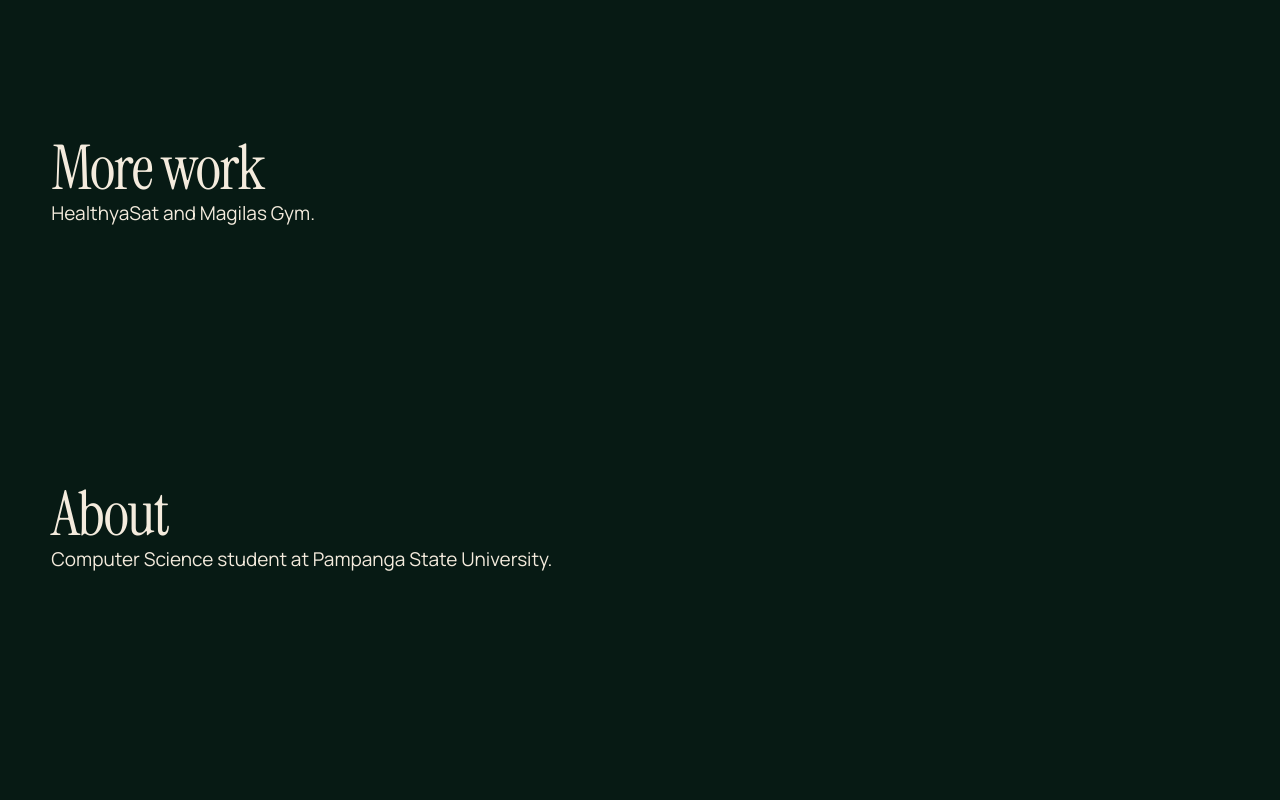
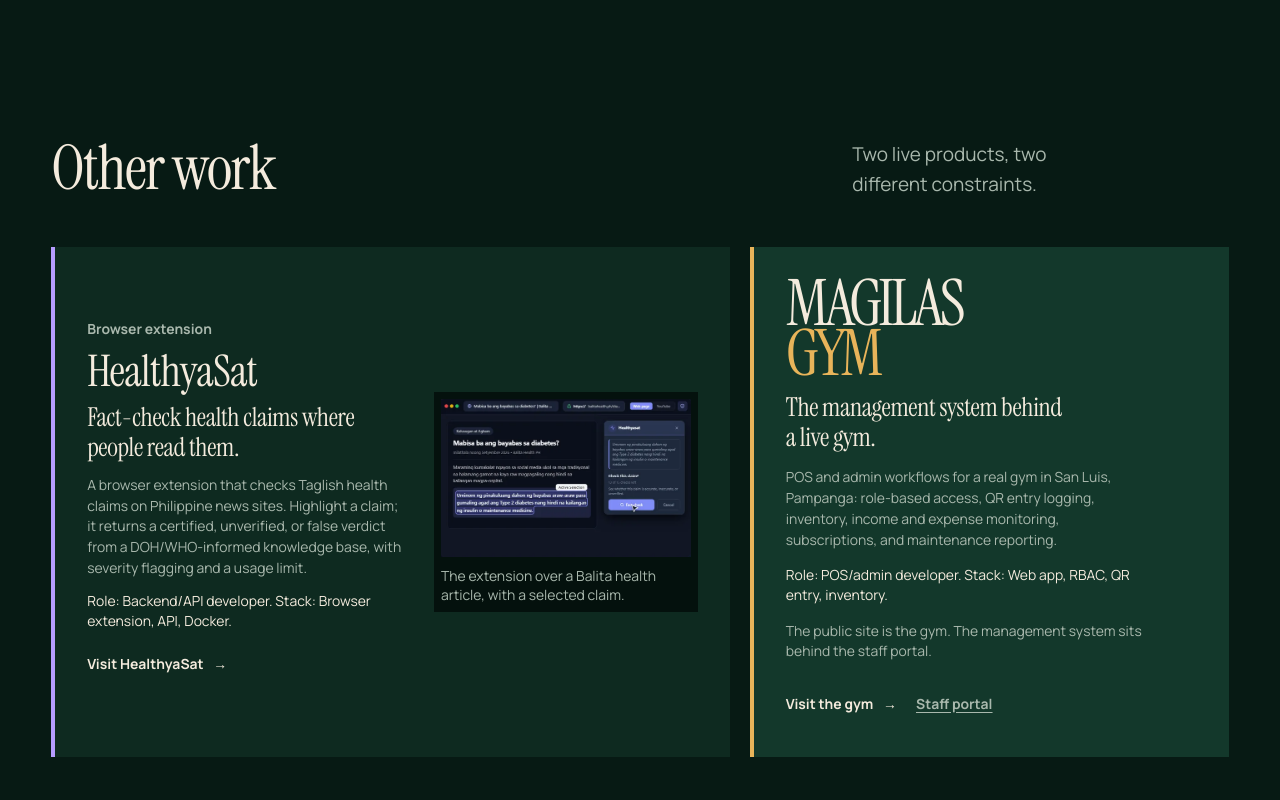
Before and after one commit to medinaadrianpanlilio-design/portfolio-site, a React (Vite) app: page / in a window 1280 px wide. Shown: the part 5540-6340 px from the top of the page. Built offline with nearby package versions, Linux system fonts and the light colour scheme.

Commit message:
feat: add HealthyaSat and Magilas Gym work

```diff
--- a/scripts/capture-local.mjs
+++ b/scripts/capture-local.mjs
@@ -22,6 +22,7 @@ await desktop.screenshot({ path: 'artifacts/hero-desktop.png' })
 await desktop.screenshot({ path: 'artifacts/full-desktop.png', fullPage: true })
 await desktop.locator('#work').screenshot({ path: 'artifacts/skysprout-desktop.png' })
 await desktop.locator('#iahbrary').screenshot({ path: 'artifacts/iahbrary-desktop.png' })
+await desktop.locator('#other-work').screenshot({ path: 'artifacts/other-work-desktop.png' })
 await desktop.locator('#work').scrollIntoViewIfNeeded()
 await desktop.evaluate(() => {
   if (document.activeElement instanceof HTMLElement) document.activeElement.blur()
@@ -53,6 +54,7 @@ await mobile.screenshot({ path: 'artifacts/hero-mobile.png' })
 await mobile.screenshot({ path: 'artifacts/full-mobile.png', fullPage: true })
 await mobile.locator('#work').screenshot({ path: 'artifacts/skysprout-mobile.png' })
 await mobile.locator('#iahbrary').screenshot({ path: 'artifacts/iahbrary-mobile.png' })
+await mobile.locator('#other-work').screenshot({ path: 'artifacts/other-work-mobile.png' })
 
 const mobileInfo = await mobile.evaluate(() => ({
   canvas: Boolean(document.querySelector('canvas')),
--- a/src/App.tsx
+++ b/src/App.tsx
@@ -2,6 +2,7 @@ import { Footer } from './components/layout/Footer'
 import { Header } from './components/layout/Header'
 import { Hero } from './components/hero/Hero'
 import { IahbraryCaseStudy } from './components/sections/IahbraryCaseStudy'
+import { OtherWork } from './components/sections/OtherWork'
 import { SkySproutCaseStudy } from './components/sections/SkySproutCaseStudy'
 import { SkipLink } from './components/ui/SkipLink'
 
@@ -37,11 +38,8 @@ function App() {
 
         <IahbraryCaseStudy />
 
-        <PlaceholderSection
-          id="other-work"
-          title="More work"
-          body="HealthyaSat and Magilas Gym."
-        />
+        <OtherWork />
+
         <PlaceholderSection
           id="about"
           title="About"
--- /dev/null
+++ b/src/components/sections/OtherWork.module.css
@@ -0,0 +1,171 @@
+.section {
+  padding-block: var(--section-space);
+}
+
+.header {
+  display: grid;
+  grid-template-columns: minmax(0, 1fr) minmax(16rem, 0.5fr);
+  align-items: end;
+  gap: 1.5rem 3rem;
+  margin-bottom: clamp(2rem, 4vw, 3rem);
+}
+
+.lead {
+  max-width: 34ch;
+  color: var(--muted);
+}
+
+.grid {
+  display: grid;
+  grid-template-columns: repeat(12, minmax(0, 1fr));
+  gap: 1.25rem;
+  align-items: stretch;
+}
+
+.healthya {
+  display: grid;
+  grid-column: span 7;
+  grid-template-columns: minmax(0, 1.1fr) minmax(0, 0.9fr);
+  align-items: center;
+  gap: 1.5rem;
+  padding: clamp(1.25rem, 2.5vw, 2rem);
+  background: var(--surface);
+  border-left: 4px solid var(--healthya);
+}
+
+.healthyaCopy {
+  display: grid;
+  align-content: start;
+  gap: 0.75rem;
+}
+
+.kicker {
+  color: var(--muted);
+  font-size: var(--step-small);
+  font-weight: 650;
+}
+
+.title {
+  font-size: clamp(2.2rem, 3.4vw, 3.4rem);
+  line-height: 0.9;
+}
+
+.tagline {
+  max-width: 25ch;
+  font-family: var(--font-display);
+  font-size: var(--step-lead);
+  line-height: 1.15;
+  letter-spacing: -0.015em;
+}
+
+.body {
+  max-width: 44ch;
+  color: var(--muted);
+  font-size: var(--step-small);
+  line-height: 1.5;
+}
+
+.role {
+  color: var(--ink);
+  font-size: var(--step-small);
+  line-height: 1.4;
+}
+
+.healthyaMedia {
+  margin: 0;
+  padding: 0.45rem;
+  background: var(--bg-deep);
+}
+
+.healthyaMedia img {
+  width: 100%;
+  height: auto;
+}
+
+.healthyaMedia figcaption {
+  margin-top: 0.55rem;
+  color: var(--muted);
+  font-size: var(--step-small);
+  line-height: 1.4;
+}
+
+.magilas {
+  display: grid;
+  grid-column: span 5;
+  align-content: start;
+  gap: 0.9rem;
+  padding: clamp(1.25rem, 2.5vw, 2rem);
+  background: var(--surface-raised);
+  border-left: 4px solid var(--accent);
+}
+
+.gymMark {
+  display: grid;
+  gap: 0;
+  font-family: var(--font-display);
+  font-size: clamp(3.3rem, 5vw, 5.2rem);
+  line-height: 0.78;
+  letter-spacing: -0.05em;
+  text-transform: uppercase;
+}
+
+.gymMark span:last-child {
+  color: var(--accent);
+}
+
+.magilas .tagline {
+  max-width: 24ch;
+}
+
+.magilas .body {
+  max-width: 42ch;
+}
+
+.note {
+  max-width: 42ch;
+  padding-top: 0.15rem;
+  color: var(--muted);
+  font-size: var(--step-small);
+  line-height: 1.45;
+}
+
+.actions {
+  display: flex;
+  flex-wrap: wrap;
+  align-items: center;
+  gap: 0.75rem 1.2rem;
+  margin-top: 0.35rem;
+}
+
+.secondary {
+  color: var(--muted);
+  font-size: var(--step-small);
+  font-weight: 650;
+  text-decoration: underline;
+  text-underline-offset: 0.2em;
+}
+
+.secondary:hover {
+  color: var(--ink);
+}
+
+@media (max-width: 1000px) {
+  .healthya,
+  .magilas {
+    grid-column: 1 / -1;
+  }
+}
+
+@media (max-width: 800px) {
+  .header {
+    grid-template-columns: 1fr;
+  }
+
+  .healthya {
+    grid-template-columns: 1fr;
+  }
+
+  .gymMark {
+    font-size: clamp(3rem, 14vw, 4.8rem);
+  }
+}
--- /dev/null
+++ b/src/components/sections/OtherWork.tsx
@@ -0,0 +1,89 @@
+import { otherWork } from '../../content/otherWork'
+import { ArrowLink } from '../ui/ArrowLink'
+import styles from './OtherWork.module.css'
+
+export function OtherWork() {
+  const healthyaSat = otherWork.find((item) => item.name === 'HealthyaSat')
+  const magilas = otherWork.find((item) => item.name === 'Magilas Gym')
+
+  if (!healthyaSat || !magilas) return null
+
+  return (
+    <section
+      id="other-work"
+      className={styles.section}
+      aria-labelledby="other-work-title"
+    >
+      <div className={`page ${styles.header}`}>
+        <h2 id="other-work-title">Other work</h2>
+        <p className={styles.lead}>
+          Two live products, two different constraints.
+        </p>
+      </div>
+
+      <div className={`page ${styles.grid}`}>
+        <article className={styles.healthya}>
+          <div className={styles.healthyaCopy}>
+            <p className={styles.kicker}>Browser extension</p>
+            <h3 className={styles.title}>HealthyaSat</h3>
+            <p className={styles.tagline}>{healthyaSat.tagline}</p>
+            <p className={styles.body}>{healthyaSat.body}</p>
+            <p className={styles.role}>
+              Role: {healthyaSat.role}. Stack: {healthyaSat.stack}.
+            </p>
+            <ArrowLink href={healthyaSat.link} external>
+              Visit HealthyaSat
+            </ArrowLink>
+          </div>
+
+          <figure className={styles.healthyaMedia}>
+            <img
+              src={healthyaSat.image}
+              srcSet="/images/healthyaSat-extension-600.webp 600w, /images/healthyaSat-extension-843.webp 843w"
+              sizes="(max-width: 900px) 88vw, 32vw"
+              alt={healthyaSat.imageAlt}
+              width={843}
+              height={533}
+              loading="lazy"
+              decoding="async"
+            />
+            <figcaption>
+              The extension over a Balita health article, with a selected claim.
+            </figcaption>
+          </figure>
+        </article>
+
+        <article className={styles.magilas}>
+          <h3 className={styles.gymMark} aria-label="Magilas Gym">
+            <span>Magilas</span>
+            <span>Gym</span>
+          </h3>
+          <p className={styles.tagline}>{magilas.tagline}</p>
+          <p className={styles.body}>{magilas.body}</p>
+          <p className={styles.role}>
+            Role: {magilas.role}. Stack: {magilas.stack}.
+          </p>
+          <p className={styles.note}>
+            The public site is the gym. The management system sits behind the
+            staff portal.
+          </p>
+          <div className={styles.actions}>
+            <ArrowLink href={magilas.link} external>
+              Visit the gym
+            </ArrowLink>
+            {magilas.staffLink ? (
+              <a
+                className={styles.secondary}
+                href={magilas.staffLink}
+                target="_blank"
+                rel="noreferrer"
+              >
+                Staff portal
+              </a>
+            ) : null}
+          </div>
+        </article>
+      </div>
+    </section>
+  )
+}
```
Also changed, not shown: 1 other file (tests, documents, lock files or other folders).
